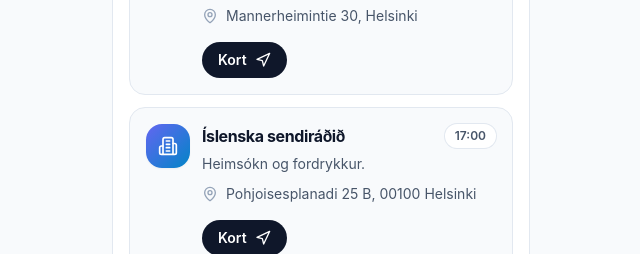
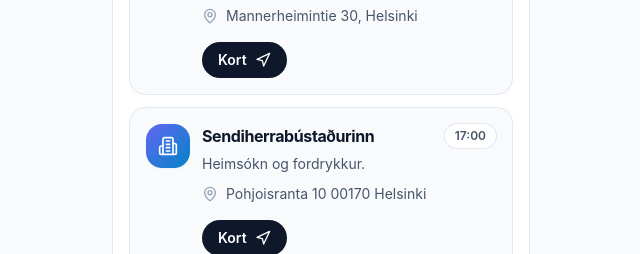
Before and after one commit to pikatshu/ferdaapp, a React (Vite) app: page / in a window 1280 px wide. Shown: the part 3900-4154 px from the top of the page, without its empty margins (319-959 px from the left). Built offline with nearby package versions, Linux system fonts and the light colour scheme.

Commit message:
Update App.tsx

```diff
--- a/src/App.tsx
+++ b/src/App.tsx
@@ -193,10 +193,10 @@ const days: DayItem[] = [
       {
         start: '2026-04-24T17:00:00+03:00',
         time: '17:00',
-        title: 'Íslenska sendiráðið',
+        title: 'Sendiherrabústaðurinn',
         details: 'Heimsókn og fordrykkur.',
-        location: 'Pohjoisesplanadi 25 B, 00100 Helsinki',
-        mapsQuery: 'Embassy of Iceland Helsinki',
+        location: 'Pohjoisranta 10 00170 Helsinki',
+        mapsQuery: 'Pohjoisranta 10 00170 Helsinki',
         mapsLabel: 'Kort',
         icon: Building2,
         accent: 'from-indigo-500 to-sky-600',
```
